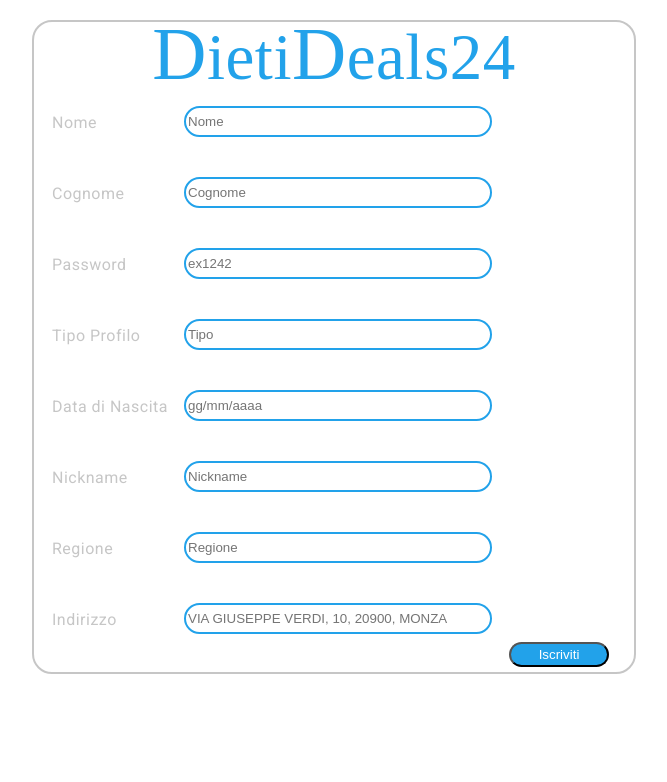
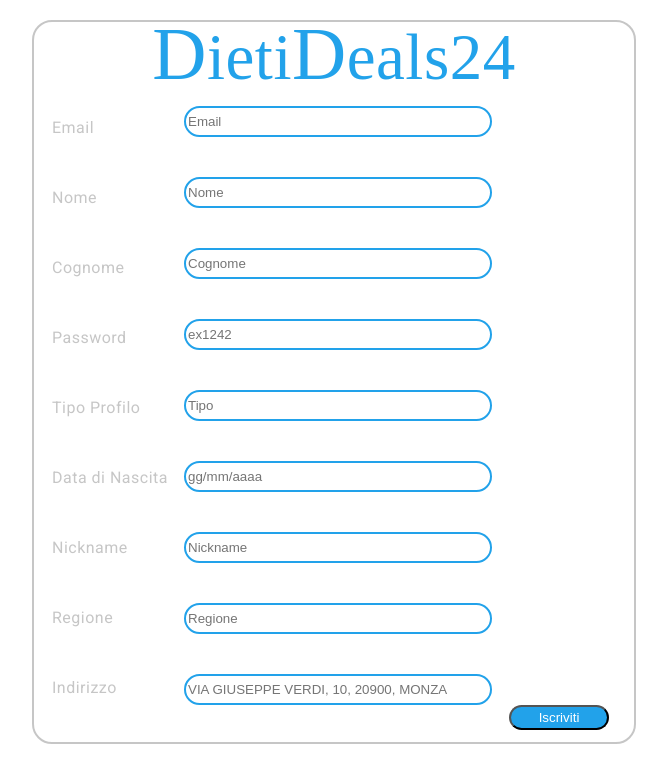
Before and after one commit to andrear3/ingsw-project-2023, an Angular app in the folder frontend/angular-app/: page /registration in a window 1280 px wide. Shown: the top 782 px of the page, without its empty margins (306-973 px from the left). Built offline with nearby package versions, Linux system fonts and the light colour scheme.

Commit message:
aggiunto email a registration

```diff
--- a/frontend/angular-app/src/app/navbar/navbar.component.html
+++ b/frontend/angular-app/src/app/navbar/navbar.component.html
@@ -23,6 +23,7 @@
         <form action="">
           <label for="search"></label>
           <input
+          class="boxSearch"
             type="text"
             id="search"
             name="searchQuery"
@@ -30,7 +31,8 @@
           />
         </form>
         <input
-          type="text"
+        class="boxCategoria"
+           type="text"
           placeholder="Categoria"
           aria-label="Number"
           matInput
--- a/frontend/angular-app/src/app/navbar/navbar.component.scss
+++ b/frontend/angular-app/src/app/navbar/navbar.component.scss
@@ -3,3 +3,21 @@
     font-weight: 400;
     font-style: normal;
   }
+  .boxSearch{
+    width: 350px;
+    height: 25px;
+    position:relative;
+    border-radius: 20px;
+    text-align: left;
+    position: relative;
+    margin-left: 100%;
+  }
+  .boxCategoria{
+    idth: 350px;
+    height: 25px;
+    position:relative;
+    border-radius: 20px;
+    text-align: left;
+    position: relative;
+    margin-left: 400px;
+  }
--- a/frontend/angular-app/src/app/registrationpage/registrationpage.component.html
+++ b/frontend/angular-app/src/app/registrationpage/registrationpage.component.html
@@ -14,11 +14,12 @@
                 <span class="D2">D</span>
                 <span class="eals24">eals24</span>
                  </div>
-            <input type="text" class="boxNome" placeholder="Nome">
-            <input type="text" class="boxCognome" placeholder="Cognome">
-            <input type="password" class="boxPassword" placeholder="ex1242">
-            <input type="text" class="boxTipoAccount" placeholder="Tipo"  matInput [matAutocomplete]="auto">
-            <mat-autocomplete #auto="matAutocomplete">
+                 <input type="text" class="boxEmail" placeholder="Email">
+                 <input type="text" class="boxNome" placeholder="Nome">
+                 <input type="text" class="boxCognome" placeholder="Cognome">
+                 <input type="password" class="boxPassword" placeholder="ex1242">
+                 <input type="text" class="boxTipoAccount" placeholder="Tipo"  matInput [matAutocomplete]="auto">
+                 <mat-autocomplete #auto="matAutocomplete">
                 @for (option of options; track option) {
                 <mat-option [value]="option">{{ option }}</mat-option>
                 }
@@ -27,6 +28,7 @@
             <input type="text" class="boxNickname" placeholder="Nickname">
             <input type="text" class="boxRegione" placeholder="Regione">
             <input type="text" class="boxIndirizzo" placeholder="VIA GIUSEPPE VERDI, 10, 20900, MONZA">
+            <span class="textEmail">Email</span>
             <span class="textNome">Nome</span>
             <span class="textCognome">Cognome</span>
             <span class="textPassword">Password</span>
--- a/frontend/angular-app/src/app/registrationpage/registrationpage.component.scss
+++ b/frontend/angular-app/src/app/registrationpage/registrationpage.component.scss
@@ -3,7 +3,7 @@ body{
 }
 .square{
     width: 600px;
-    height: 650px;
+    height: 720px;
     border:2px solid ie-hex-str($color: #AAAA);
     border-radius: 20px;
     margin:20px auto;
@@ -44,8 +44,7 @@ body{
     position:relative;
     top: 20px;
 }
-
-.boxNome,.boxCognome,.boxDataNascita,.boxPassword,.boxNickname,.boxTipoAccount,.boxRegione,.boxIndirizzo
+.boxEmail,.boxNome,.boxCognome,.boxDataNascita,.boxPassword,.boxNickname,.boxTipoAccount,.boxRegione,.boxIndirizzo
 {
     width:300px;
     height: 25px;
@@ -59,14 +58,14 @@ body{
     margin-top: 40px;
 
 }
-.textNome,.textCognome,.textPassword,.textTipoProfilo,.textDataNascita,.textNickname,.textRegione,.textIndirizzo
+.textEmail,.textNome,.textCognome,.textPassword,.textTipoProfilo,.textDataNascita,.textNickname,.textRegione,.textIndirizzo
 {
     color: #AAAA;
     display:block;
     position: relative;
     margin-left: 3%;
-    margin-top: 47px;
-    bottom: 570px;
+    margin-top: 46px;
+    bottom: 635px;
     text-align: left;
 
 }
@@ -77,7 +76,7 @@ body{
     border-radius: 20px;
     position:relative;
     text-align: center;
-    bottom: 560px;
+    bottom: 630px;
     margin-left: 75%;
     color:white;
 }
```
